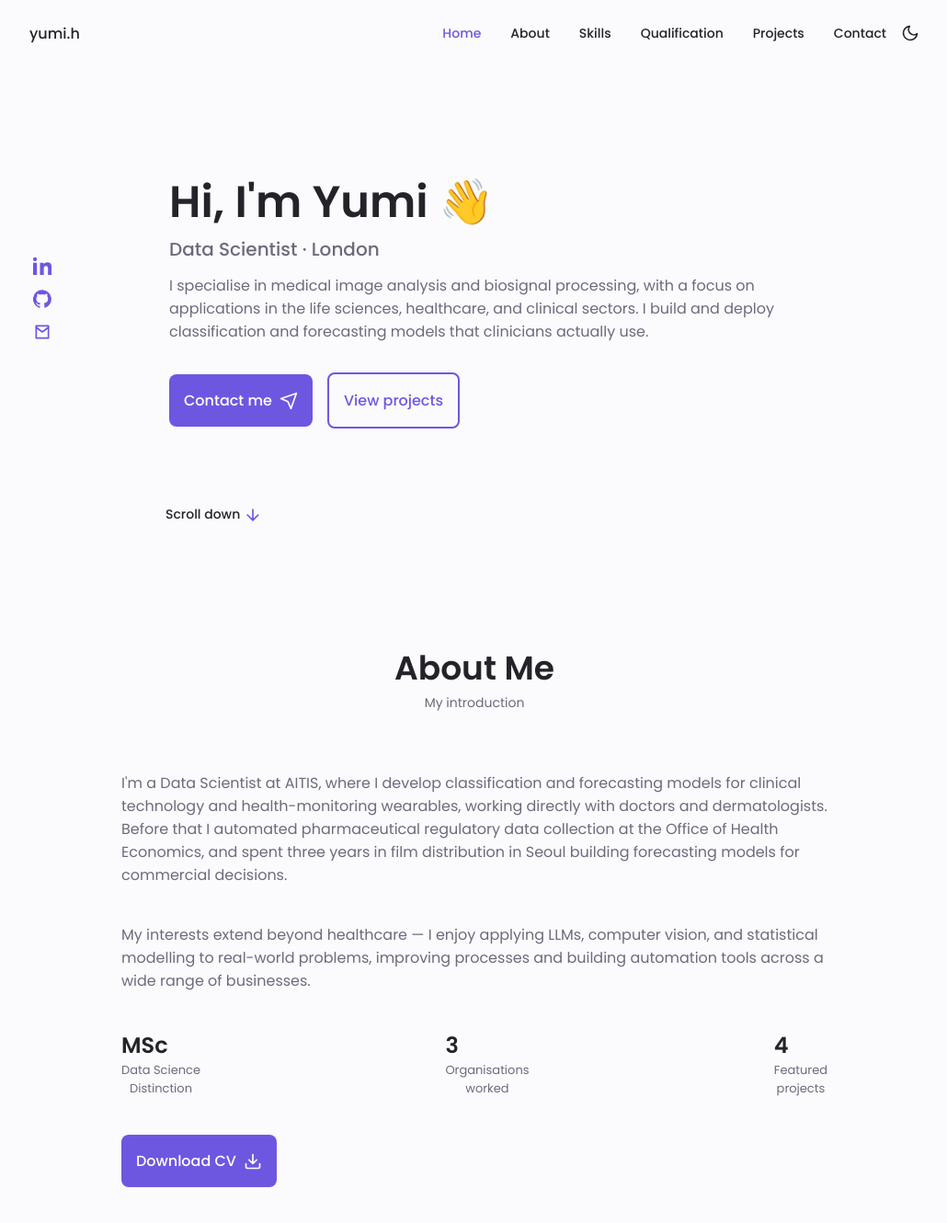
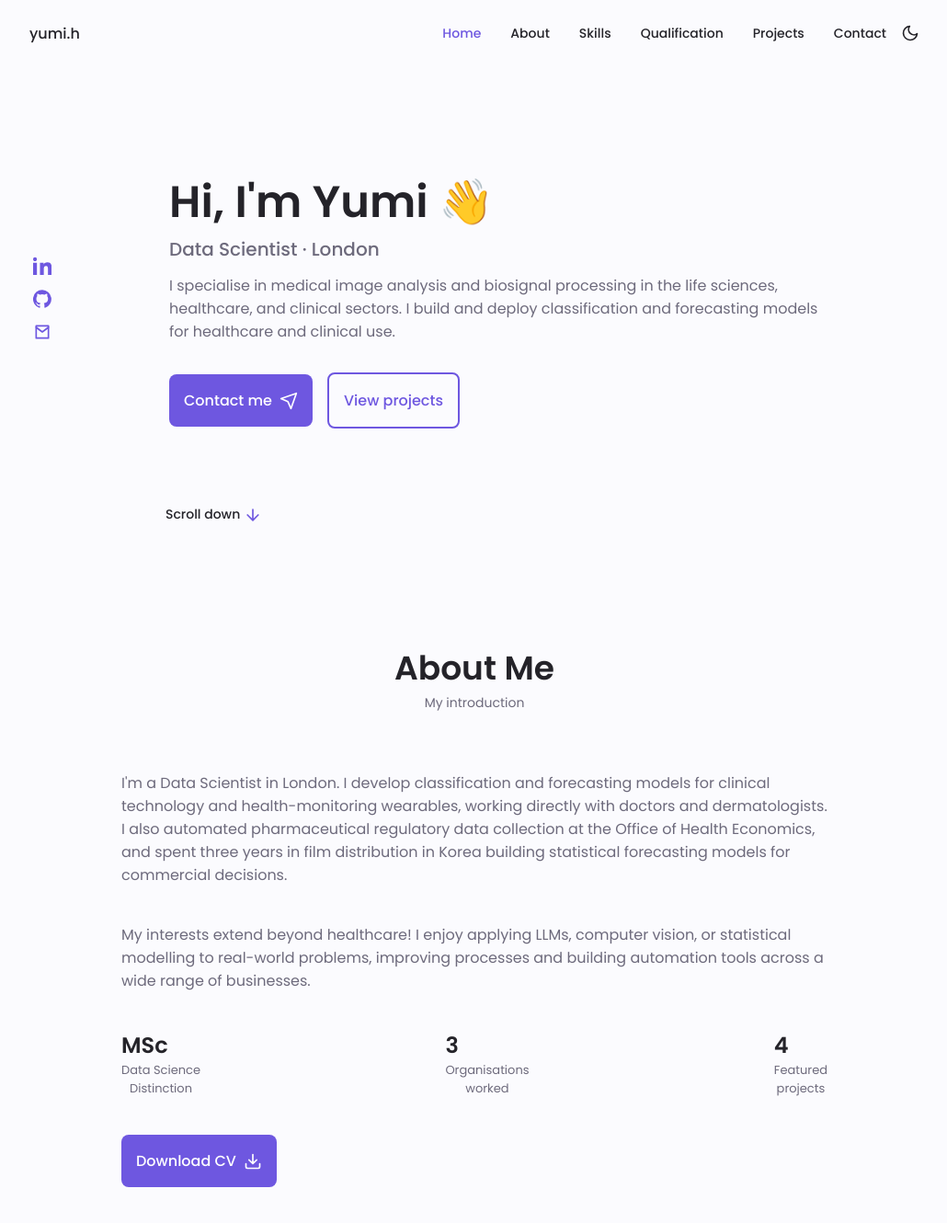
Before and after one commit to yumi-h-1/yumi-h-1.github.io, a Jekyll site: the page built from index.html, in a window 1280 px wide and 1400 px high. Shown: the top 1330 px of the window at 92% size, without its empty margins (124-1154 px from the left). Built offline with Jekyll 4.4.1, drawn with Linux system fonts in a browser that asks for light colours.

Commit message:
Update index.html

```diff
--- a/index.html
+++ b/index.html
@@ -22,9 +22,9 @@ layout: default
         <h1 class="home__title">Hi, I'm Yumi 👋</h1>
         <h3 class="home__subtitle">Data Scientist · London</h3>
         <p class="home__description">
-          I specialise in medical image analysis and biosignal processing, with a focus on
-          applications in the life sciences, healthcare, and clinical sectors. I build and
-          deploy classification and forecasting models that clinicians actually use.
+          I specialise in medical image analysis and biosignal processing
+          in the life sciences, healthcare, and clinical sectors.
+          I build and deploy classification and forecasting models for healthcare and clinical use.
         </p>
         <div class="home__buttons">
           <a href="#contact" class="button button--flex">
@@ -53,14 +53,14 @@ layout: default
   <div class="about__container container">
     <div>
       <p class="about__description">
-        I'm a Data Scientist at AITIS, where I develop classification and forecasting models
+        I'm a Data Scientist in London. I develop classification and forecasting models
         for clinical technology and health-monitoring wearables, working directly with doctors
-        and dermatologists. Before that I automated pharmaceutical regulatory data collection
-        at the Office of Health Economics, and spent three years in film distribution in Seoul
-        building forecasting models for commercial decisions.
+        and dermatologists. I also automated pharmaceutical regulatory data collection
+        at the Office of Health Economics, and spent three years in film distribution in Korea
+        building statistical forecasting models for commercial decisions.
       </p>
       <p class="about__description">
-        My interests extend beyond healthcare — I enjoy applying LLMs, computer vision, and
+        My interests extend beyond healthcare! I enjoy applying LLMs, computer vision, or
         statistical modelling to real-world problems, improving processes and building
         automation tools across a wide range of businesses.
       </p>
```
